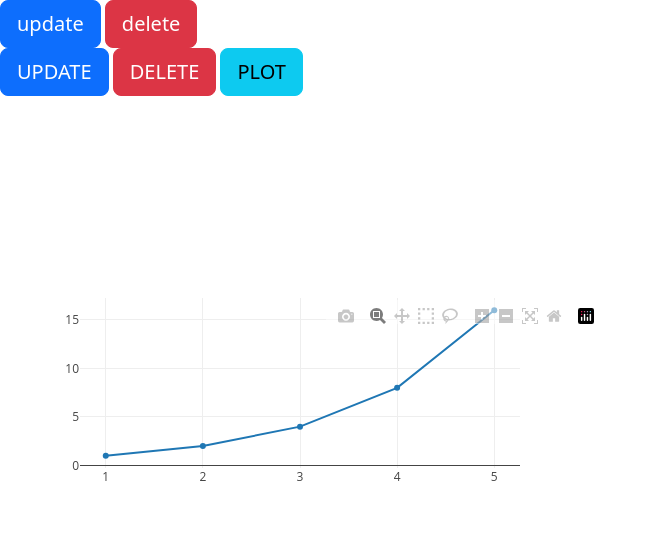
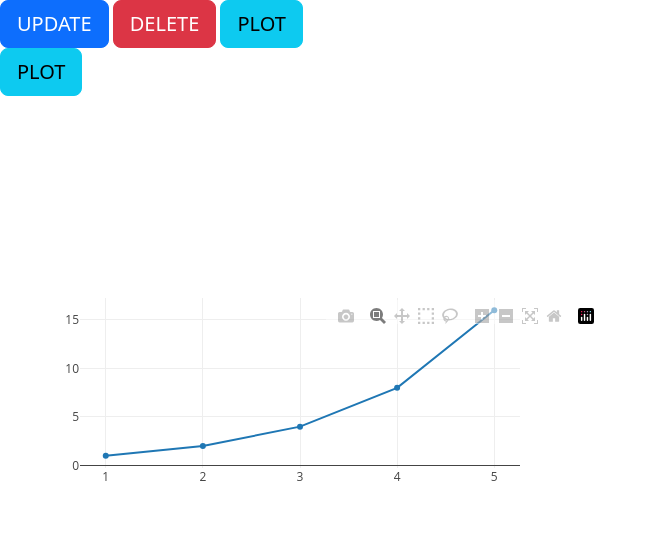
Before and after one commit to nurbujang/WSAA-bigproject, a Flask app: page /dashboard in a window 1280 px wide. Shown: the part 56-603 px from the top of the page, without its empty margins (0-657 px from the left). Run offline with Flask 3, Linux system fonts and the light colour scheme; parts of the project's set-up code (start-up, migrations or seed data) failed here and were passed over; some libraries are stand-ins or nearby versions.

Commit message:
update buttons

```diff
--- a/app/app.py
+++ b/app/app.py
@@ -43,6 +43,6 @@ app.add_url_rule('/dashboard', 'dashboard', routes.dashboard, methods=['GET', 'P
 # https://pypi.org/project/jsonstat.py/
 # immutablemultidict
 # https://flask.palletsprojects.com/en/3.0.x/
+# https://docs.sqlalchemy.org/en/20/core/engines.html
 #
 #
-#
--- a/app/routes.py
+++ b/app/routes.py
@@ -52,7 +52,7 @@ def dashboard():
     if request.method == "POST":
         # access the value as {button name} immutable dict
         # if there is a list, convert to dict with flat=False
-        if request.form.get("update") == "update":
+        if request.form.get("update") == "UPDATE":
             # pymysql to update the data table
             # need to also alert the user that the operation completed successfully
 
@@ -68,7 +68,7 @@ def dashboard():
                 # useralert=json
                 useralert="update",
             )
-        elif request.form.get("delete") == "delete":
+        elif request.form.get("delete") == "DELETE":
 
             # # query_delete = "DELETE FROM airport WHERE country=%s;"
 
@@ -77,9 +77,9 @@ def dashboard():
             return render_template(
                 "dashboard.html", title="Dashboard", useralert="delete"
             )
-        elif request.form.get("plot") == "plot":
+        elif request.form.get("plot") == "PLOT":
             rows = table_read()  # json format
-            return render_template('dashboard.html', graphJSON=rows)
+            return render_template("dashboard.html", title="Dashboard", graphJSON=rows)
 
             # pass rows to dashboard.html as something
             # as json or as plotly figure json
@@ -142,7 +142,7 @@ def table_read():
     graphJSON = json.dumps(fig, cls=plotly.utils.PlotlyJSONEncoder)
 
     return graphJSON
-    #return rows.to_json()
+    # return rows.to_json()
 
 
 # query_create = create table login (username varchar(250) NOT NULL,
--- a/app/templates/dashboard.html
+++ b/app/templates/dashboard.html
@@ -15,15 +15,15 @@
     {% block content %}
 
     <form action="{{ dashboard }}" method="post">
-        <input class="btn btn-primary btn-lg" type="submit" name="update" value="update">
-        <input class="btn btn-danger btn-lg" type="submit" name="delete" value="delete">
-        <!--ead data from the table and return as json -->
+        <input class="btn btn-primary btn-lg" type="submit" name="update" value="UPDATE">
+        <input class="btn btn-danger btn-lg" type="submit" name="delete" value="DELETE">
+        <input class="btn btn-info btn-lg" type="submit" name="plot" value="PLOT">
+        <!--read data from the table and return as json -->
     </form>
 
     <!--buttons for database operation: maybe change to input later -->
     <div id="buttons" style="width:600px;height:250px;">
-        <button class="btn btn-primary btn-lg" type="button" value="update">UPDATE</button>
-        <button class="btn btn-danger btn-lg" type="button" value="delete">DELETE</button>
+
         <button class="btn btn-info btn-lg" type="button" value="plot">PLOT</button>
     </div>
 
```
